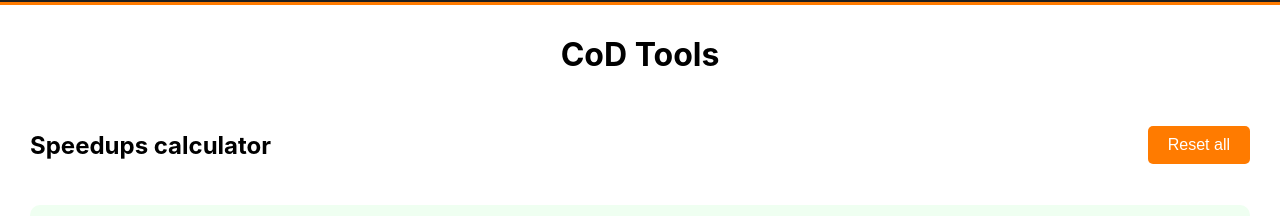
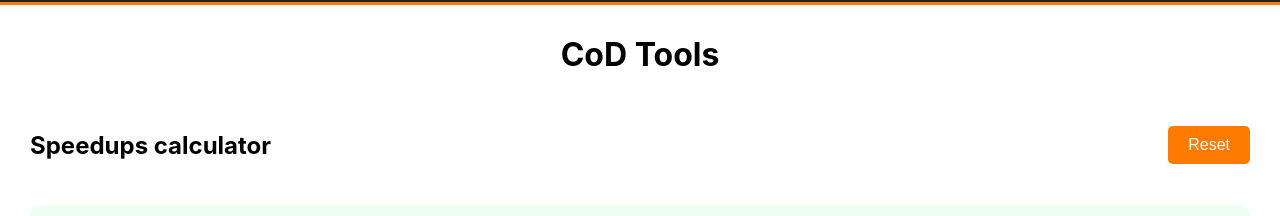
Before and after one commit to remuscordea/codcalc, a React (Create React App) app: page / in a window 1280 px wide. Shown: the part 60-276 px from the top of the page. Built offline with nearby package versions, Linux system fonts and the light colour scheme.

Commit message:
update reset btn

```diff
--- a/src/Resources.js
+++ b/src/Resources.js
@@ -118,7 +118,7 @@ const Resources = () => {
       <header>
         <h2>Resources calculator</h2>
         <button className="resetBtn" onClick={handleReset}>
-          Reset all
+          Reset
         </button>
       </header>
 
@@ -373,7 +373,7 @@ const Resources = () => {
         </div>
 
         <button className="resetBtn" onClick={handleReset}>
-          Reset all
+          Reset
         </button>
       </div>
     </div>
--- a/src/Speedups.js
+++ b/src/Speedups.js
@@ -124,7 +124,7 @@ const Speedups = () => {
       <header>
         <h2>Speedups calculator</h2>
         <button className="resetBtn" onClick={handleReset}>
-          Reset all
+          Reset
         </button>
       </header>
 
@@ -500,7 +500,7 @@ const Speedups = () => {
         </div>
 
         <button className="resetBtn" onClick={handleReset}>
-          Reset all
+          Reset
         </button>
       </div>
     </div>
```
